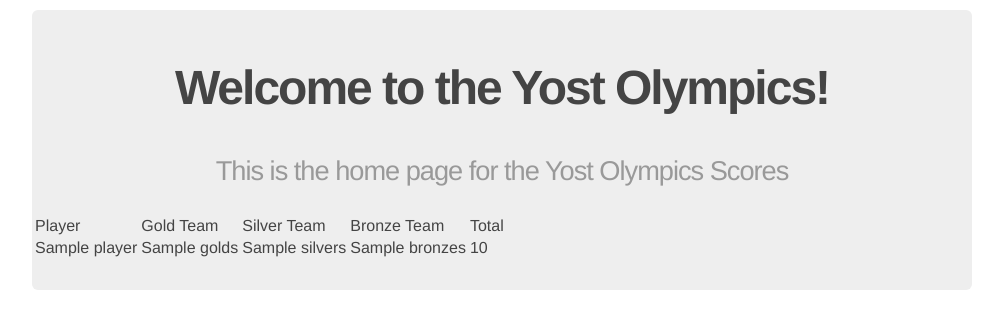
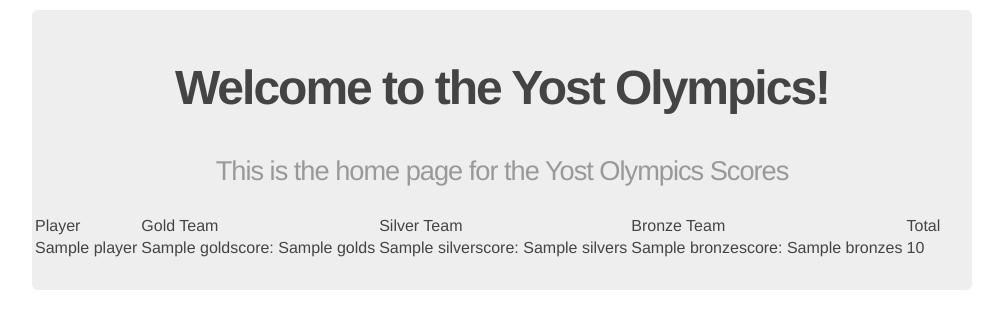
Before and after one commit to asteroche/olympicstracker, a Flask app: template app/templates/home.html in a window 1280 px wide. Shown: the part 35-364 px from the top of the page, without its empty margins (138-1141 px from the left). Run offline with Flask 2, Linux system fonts and the light colour scheme; the template is opened without the code that fills it: most values are stand-ins (such as "Sample title", 1, 10 or a date in 2020).

Commit message:
Test: adding incremental scores
Adding incremental score counts in more details to table

```diff
--- a/app/players.py
+++ b/app/players.py
@@ -3,14 +3,14 @@
 import medalParser
 
 players = [
-		{'name': 'Tyler', 'Golds':'Brazil', 'Silvers':'Kazakhstan', 'Bronzes':'Colombia', 'Score':0},
-		{'name': 'Anna', 'Golds':'Spain', 'Silvers':'Ethiopia', 'Bronzes':'Czech Republic', 'Score':0},
-		{'name': 'Nelson', 'Golds':'North Korea', 'Silvers':'Poland', 'Bronzes':'Canada', 'Score':0},
-		{'name': 'Daniel', 'Golds':'Netherlands', 'Silvers':'Azerbaijan', 'Bronzes':'Romania', 'Score':0},
-		{'name': 'Nick', 'Golds':'Ukraine', 'Silvers':'Belarus', 'Bronzes':'Danmark', 'Score':0},
-		{'name': 'Matt', 'Golds':'New Zealand', 'Silvers':'Cuba', 'Bronzes':'Mexico', 'Score':0},
-		{'name': 'Jess', 'Golds':'Hungary', 'Silvers':'Jamaica', 'Bronzes':'Sweden', 'Score':0},
-		{'name': 'James', 'Golds':'Iran', 'Silvers':'Kenya', 'Bronzes':'Ireland', 'Score':0}]
+		{'name': 'Tyler', 'Goldscore':0, 'Silverscore':0, 'Bronzescore':0, 'Golds':'Brazil', 'Silvers':'Kazakhstan', 'Bronzes':'Colombia', 'Score':0},
+		{'name': 'Anna', 'Goldscore':0, 'Silverscore':0, 'Bronzescore':0, 'Golds':'Spain', 'Silvers':'Ethiopia', 'Bronzes':'Czech Republic', 'Score':0},
+		{'name': 'Nelson', 'Goldscore':0, 'Silverscore':0, 'Bronzescore':0, 'Golds':'North Korea', 'Silvers':'Poland', 'Bronzes':'Canada', 'Score':0},
+		{'name': 'Daniel', 'Goldscore':0, 'Silverscore':0, 'Bronzescore':0, 'Golds':'Netherlands', 'Silvers':'Azerbaijan', 'Bronzes':'Romania', 'Score':0},
+		{'name': 'Nick', 'Goldscore':0, 'Silverscore':0, 'Bronzescore':0, 'Golds':'Ukraine', 'Silvers':'Belarus', 'Bronzes':'Danmark', 'Score':0},
+		{'name': 'Matt', 'Goldscore':0, 'Silverscore':0, 'Bronzescore':0, 'Golds':'New Zealand', 'Silvers':'Cuba', 'Bronzes':'Mexico', 'Score':0},
+		{'name': 'Jess', 'Goldscore':0, 'Silverscore':0, 'Bronzescore':0, 'Golds':'Hungary', 'Silvers':'Jamaica', 'Bronzes':'Sweden', 'Score':0},
+		{'name': 'James', 'Goldscore':0, 'Silverscore':0, 'Bronzescore':0, 'Golds':'Iran', 'Silvers':'Kenya', 'Bronzes':'Ireland', 'Score':0}]
 		#defines the teams that players picked
 
 def getPlayers():
@@ -26,7 +26,10 @@ def updateScore():
 		defaultValue = {'Golds': 0, 'Silvers': 0, 'Bronzes': 0}
 
 		goldScore = int(countryData.get(player['Golds'], defaultValue)['Golds'])
+		player['Goldscore']=goldScore
 		silverScore = int(countryData.get(player['Silvers'], defaultValue)['Silvers'])
+		player['Silverscore']=silverScore
 		bronzeScore = int(countryData.get(player['Bronzes'], defaultValue)['Bronzes'])
+		player['Bronzescore']=bronzeScore
 ##have kyle explain this later
 		player['Score'] = goldScore + silverScore + bronzeScore
--- a/app/templates/home.html
+++ b/app/templates/home.html
@@ -16,11 +16,26 @@
 			<tbody>
 				{% for player in players %}
 					<tr>
-						<td>{{player['name']}}</td>
-						<td>{{player['Golds']}}</td>
-						<td>{{player['Silvers']}}</td>
-						<td>{{player['Bronzes']}}</td>
-						<td>{{player['Score']}}</td>
+						<td>
+							{{player['name']}}
+						</td>
+						<td>
+							{{player['Goldscore']}}:
+							{{player['Golds']}}
+
+						</td>
+						<td>
+							{{player['Silverscore']}}:
+							{{player['Silvers']}}
+						</td>
+						<td>
+							{{player['Bronzescore']}}:
+							{{player['Bronzes']}}
+
+						</td>
+						<td>
+							{{player['Score']}}
+						</td>
 					</tr>
 				{% endfor %}
 			</tbody>
```
